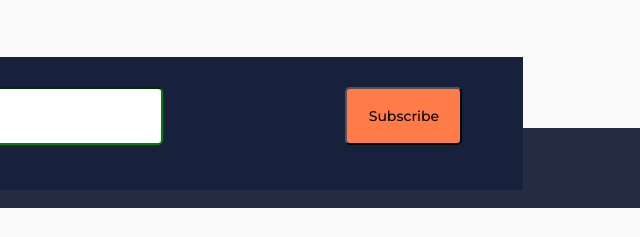
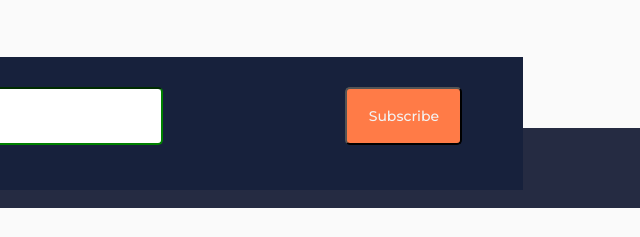
Before and after one commit to ltsvn/RELVISE, a plain HTML site: page index.html in a window 1280 px wide. Shown: the part 2919-3156 px from the top of the page, 640-1280 px from the left. Drawn offline with Linux system fonts and the light colour scheme.

Commit message:
finished creating validation subscribe form

```diff
--- a/css/style.css
+++ b/css/style.css
@@ -975,7 +975,7 @@ margin: 0 0 15px 0;
   border-color: green;
 }
 
-form:invalid button  {
+form:invalid button   {
   opacity: 0.3;
   pointer-events: none;
 }
@@ -995,6 +995,7 @@ width: 117px;
 height: 58px;
 border-radius: 5px;
 cursor: pointer;
+color: #F3F3F3;
 }
 
 @media (max-width: 500px) {
--- a/index.html
+++ b/index.html
@@ -343,7 +343,7 @@
                 </h2>
                   <form class="subscribe-form">
                     <input type="email" onchange="emailValidationl()" id="subscribe-text" placeholder="Your Email" value="" ><br>
-                    <input type="button" onclick="emailSubmitButton()" class="subscribe-button"  value="Subscribe">
+                    <button type="submit" onclick="emailSubmitButton()" class="subscribe-button"  value="Subscribe">Subscribe</button>
                   </form>
               </form>
             </div>
```
